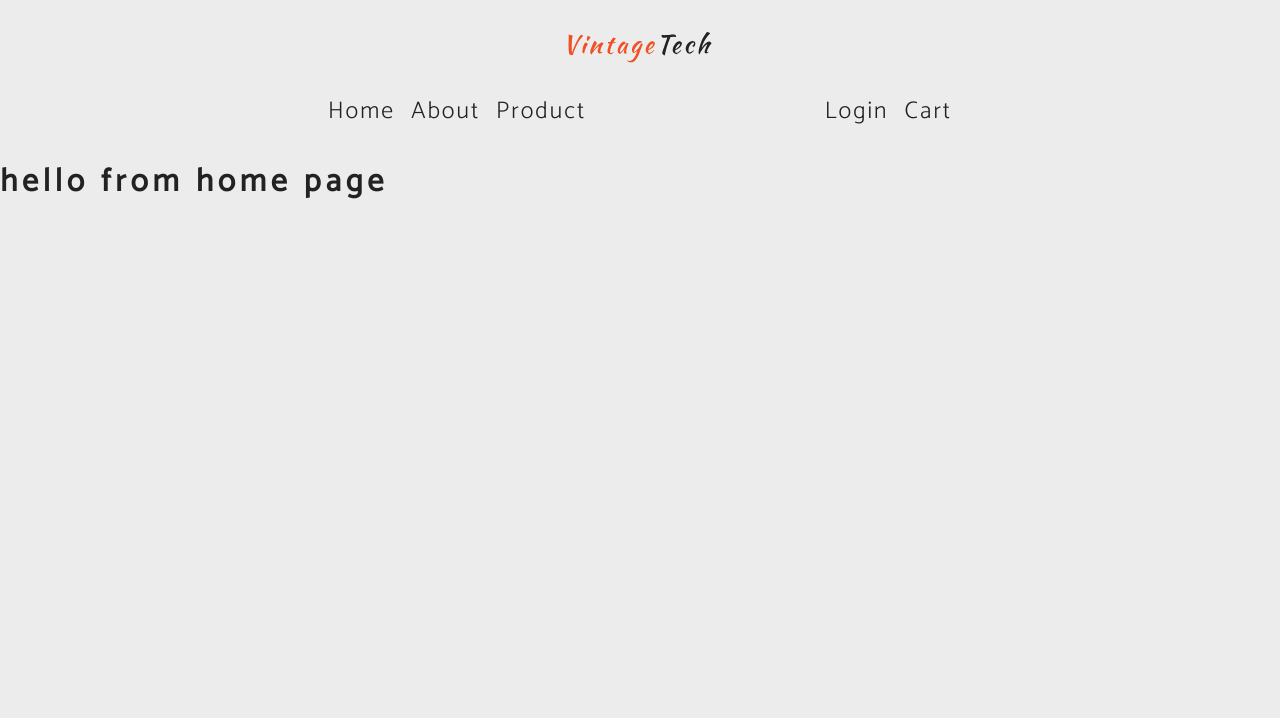
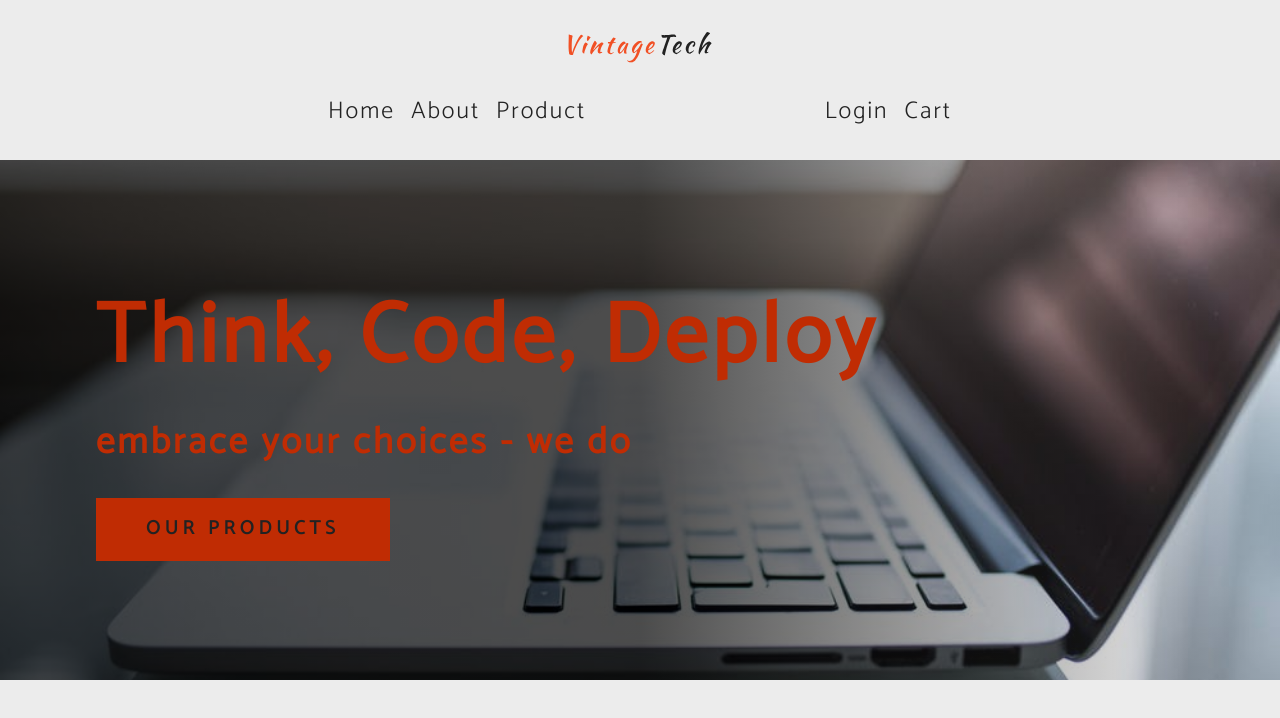
Before and after one commit to arpit2425/Ecomm, a React (Create React App) app: page / in a window 1280 px wide. Shown: the top 718 px of the page. Built offline with nearby package versions, Linux system fonts and the light colour scheme.

Commit message:
hero page

```diff
--- a/src/components/Hero.js
+++ b/src/components/Hero.js
@@ -1,5 +1,13 @@
 import React from "react";
 
-export default function Hero() {
-  return <h1>hello from hero</h1>;
+export default function Hero({ children }) {
+  return (
+    <div className="hero">
+      <div className="banner">
+        <h1>think, code, deploy</h1>
+        <p>embrace your choices - we do</p>
+        {children}
+      </div>
+    </div>
+  );
 }
--- a/src/pages/Home.js
+++ b/src/pages/Home.js
@@ -1,5 +1,15 @@
 import React from "react";
+import { Link } from "react-router-dom";
+import Hero from "../components/Hero";
 
 export default function Home() {
-  return <h1>hello from home page</h1>;
+  return (
+    <>
+      <Hero>
+        <Link to="/products" className="btn btn-primary btn-hero">
+          our products
+        </Link>
+      </Hero>
+    </>
+  );
 }
```
